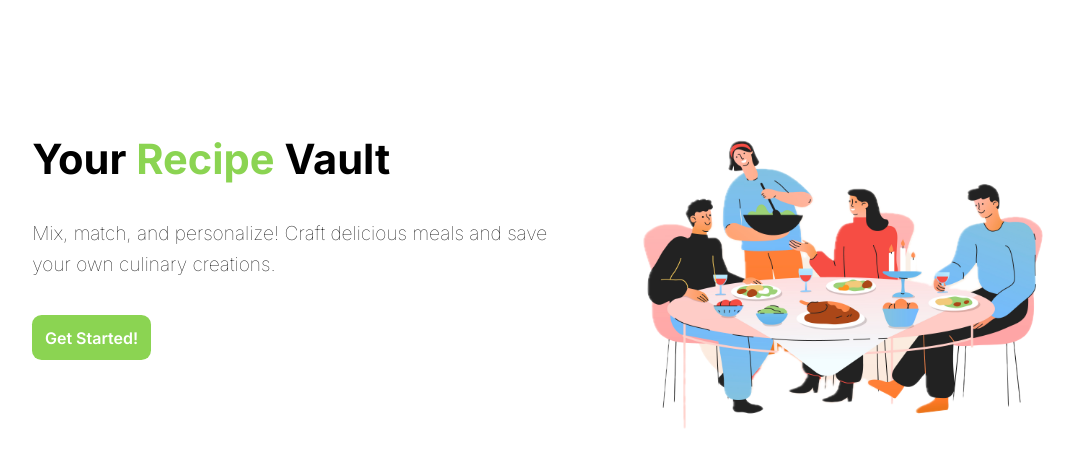
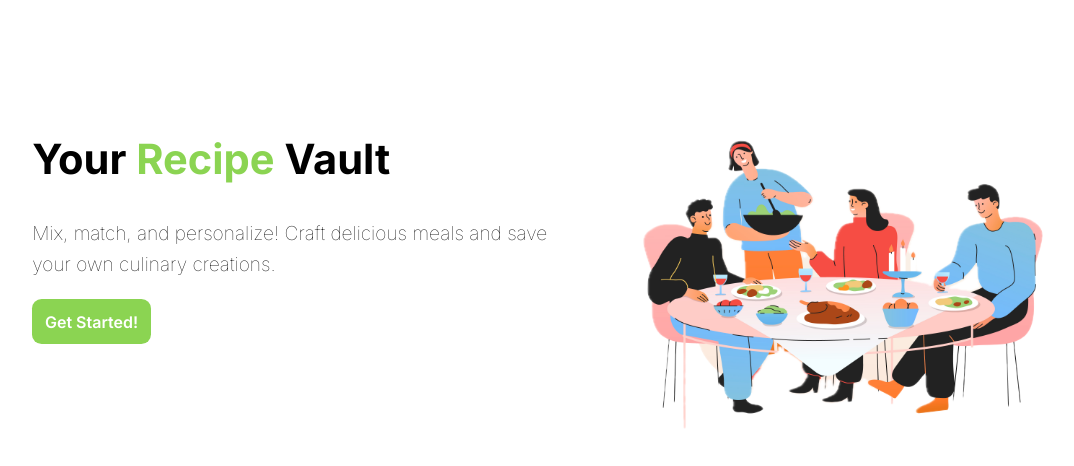
Before and after one commit to saksham310/RecipeFinder, an Angular app: page / in a window 1280 px wide. Shown: the top 466 px of the page, without its empty margins (67-1141 px from the left). Built offline with nearby package versions, Linux system fonts and the light colour scheme; a web font is replaced by a local one.

Commit message:
Added home component and routing to it

```diff
--- a/src/app/app.component.html
+++ b/src/app/app.component.html
@@ -1 +1 @@
-<app-landing-page></app-landing-page>
+<router-outlet></router-outlet>
--- a/src/app/app.component.ts
+++ b/src/app/app.component.ts
@@ -1,11 +1,11 @@
 import { Component } from '@angular/core';
-import { RouterOutlet } from '@angular/router';
-import { LandingPageComponent } from './landing-page/landing-page.component';
+import { RouterLink, RouterOutlet } from '@angular/router';
+import { CommonModule } from '@angular/common';
 
 @Component({
   selector: 'app-root',
   standalone: true,
-  imports: [RouterOutlet,LandingPageComponent],
+  imports: [RouterOutlet,RouterLink,CommonModule],
   templateUrl: './app.component.html',
   styleUrl: './app.component.css'
 })
--- a/src/app/app.routes.ts
+++ b/src/app/app.routes.ts
@@ -1,3 +1,8 @@
 import { Routes } from '@angular/router';
+import { HomeComponent } from './home/home.component';
+import { LandingPageComponent } from './landing-page/landing-page.component';
 
-export const routes: Routes = [];
+export const routes: Routes = [
+    { path: 'home', component: HomeComponent },
+    { path: '', component: LandingPageComponent }
+];
--- /dev/null
+++ b/src/app/home/home.component.html
@@ -0,0 +1 @@
+<p>home works!</p>
--- a/src/app/landing-page/landing-page.component.css
+++ b/src/app/landing-page/landing-page.component.css
@@ -32,6 +32,13 @@
   padding: 0.8em;
   border-radius: 0.6em;
   font-weight: 600;
+  text-decoration: none;
+}
+.btn:hover {
+  transform: scale(1.1);
+}
+.btn:active {
+  background-color: #7df91d;
 }
 .accent {
   color: #8bd452;
--- a/src/app/landing-page/landing-page.component.html
+++ b/src/app/landing-page/landing-page.component.html
@@ -5,7 +5,7 @@
             <p class="hero__description">Mix, match, and personalize! Craft delicious meals and save your own culinary
                 creations.</p>
             <div class="hero__button">
-                <p class="btn">Get Started!</p>
+                <a routerLink="home" class="btn">Get Started!</a>
             </div>
         </div>
 
--- a/src/app/landing-page/landing-page.component.ts
+++ b/src/app/landing-page/landing-page.component.ts
@@ -1,9 +1,10 @@
 import { Component } from '@angular/core';
+import { RouterLink } from '@angular/router';
 
 @Component({
   selector: 'app-landing-page',
   standalone: true,
-  imports: [],
+  imports: [RouterLink],
   templateUrl: './landing-page.component.html',
   styleUrl: './landing-page.component.css'
 })
```
Also changed, not shown: src/app/home/home.component.ts (added, +12 -0 lines), src/app/home/home.component.css (added), 1 other file (tests, documents, lock files or other folders).
